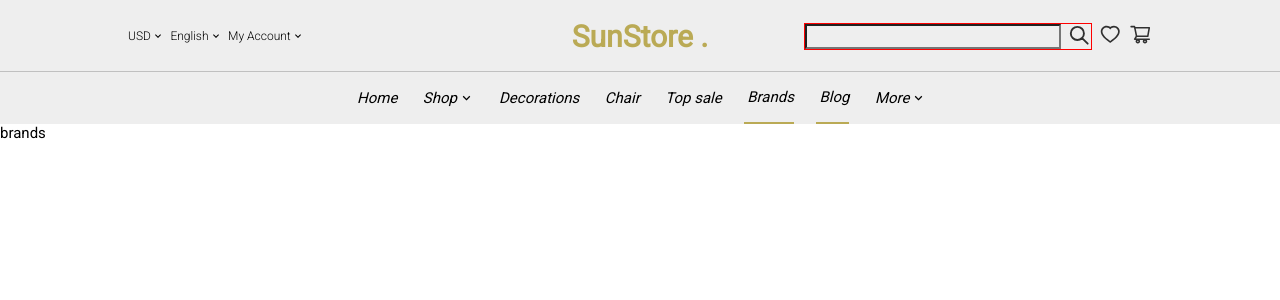
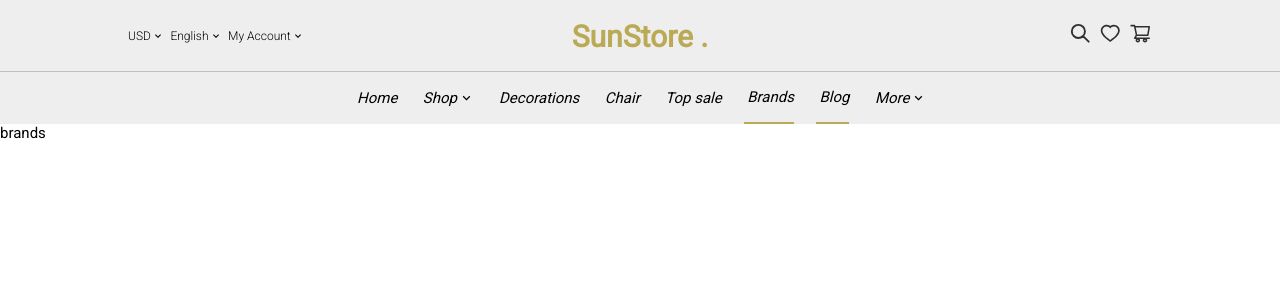
Before and after one commit to JhonItalo/Ecommerce-SunStore, a Next.js app: page /brands in a window 1280 px wide. Shown: the top 300 px of the page. Built offline with nearby package versions, Linux system fonts and the light colour scheme.

Commit message:
criado estrutura inical da page produtos com ISR e requisição

```diff
--- a/src/components/banner/bannerST.tsx
+++ b/src/components/banner/bannerST.tsx
@@ -37,6 +37,7 @@ export const texto = styled.div`
   }
 `;
 export const bannerLink = styled.a`
+  cursor: pointer;
   width: 10rem;
   height: 2.5rem;
   font-style: italic;
--- a/src/components/bannerSecond/bannerSecondSt.tsx
+++ b/src/components/bannerSecond/bannerSecondSt.tsx
@@ -20,7 +20,6 @@ export const item = styled.div`
     align-items: end;
   }
   div {
-    //background-color: red;
     display: flex;
     flex-direction: column;
     justify-content: center;
@@ -37,6 +36,7 @@ export const item = styled.div`
   }
 `;
 export const bannerLink = styled.a`
+  cursor: pointer;
   width: 7rem;
   height: 2rem;
   display: flex;
--- a/src/components/carrinhoBusca/CarrinhoBusca.tsx
+++ b/src/components/carrinhoBusca/CarrinhoBusca.tsx
@@ -1,17 +1,34 @@
 import * as S from "./carrinhoBuscaST";
+import { useEffect, useRef, useState } from "react";
 
 import { AiOutlineShoppingCart, AiOutlineHeart } from "react-icons/ai";
 import { HiOutlineSearch } from "react-icons/hi";
 
 const CarrinhoBusca = () => {
+  useEffect(() => {
+    localStorage.setItem("carrinho", "teste");
+  });
+
+  const [inputOn, setinputOn] = useState<string>("off");
+
   return (
     <S.icons>
-      <S.busca>
-        <input type="text" maxLength={20} />
-        <HiOutlineSearch />
+      <S.busca
+        active={inputOn === "on"}
+        onDoubleClick={() => setinputOn("off")}
+      >
+        <input type="text" maxLength={50} />
+
+        <HiOutlineSearch onClick={() => setinputOn("on")} />
       </S.busca>
-      <AiOutlineHeart />
-      <AiOutlineShoppingCart />
+
+      <S.favoritos>
+        <AiOutlineHeart />
+      </S.favoritos>
+
+      <S.carrinho>
+        <AiOutlineShoppingCart />
+      </S.carrinho>
     </S.icons>
   );
 };
--- a/src/components/carrinhoBusca/carrinhoBuscaST.tsx
+++ b/src/components/carrinhoBusca/carrinhoBuscaST.tsx
@@ -1,22 +1,47 @@
 import styled from "styled-components";
+
+interface props {
+  active: boolean;
+}
 
 export const icons = styled.div`
   display: flex;
+  justify-content: baseline;
+  gap: 0.5rem;
+  font-size: 1.5rem;
+  color: rgba(0, 0, 0, 0.8);
+  svg {
+    cursor: pointer;
+  }
+`;
+export const busca = styled.div<props>`
+  display: flex;
   justify-content: end;
   gap: 0.5rem;
-  font-size: 1.5rem;
-  font-weight: 100;
-  color: rgba(0, 0, 0, 0.8);
-`;
-export const busca = styled.div`
-  display: flex;
-  justify-content: space-between;
-  gap: 0.5rem;
-  border: 1px solid red;
+
+  ${({ active }) => {
+    if (active) {
+      return `width: 25vw;
+      padding: 0.1rem 0;
+      padding-left: 0.5rem;
+      padding-right: 0.5rem;
+      border: 1px solid black;
+      border-radius: 2rem;
+      `;
+    }
+  }}
+
   input {
-    width: 20vw;
-    font-size: 1.2rem;
+    padding-left: 0.3rem;
+    display: ${({ active }) => (active ? "block" : "none")};
+    width: 90%;
+    height: inherit;
+    font-size: 1rem;
     background-color: inherit;
-    //border: none;
+    border: none;
+    outline: none;
+    overflow: none;
   }
 `;
+export const favoritos = styled.div``;
+export const carrinho = styled.div``;
--- a/src/pages/index.tsx
+++ b/src/pages/index.tsx
@@ -19,6 +19,7 @@ interface props {
 
 export default function Home({ newP, feature, best }: props) {
   console.log("renderizou index");
+  console.log(best[0].id);
   return (
     <>
       <Head>
```
Also changed, not shown: src/components/topcategory/TopCategory.tsx (+26 -3 lines), src/components/topcategory/topCategoryST.tsx (+4 -6 lines), src/pages/produtos/[produtos].tsx (added, +46 -0 lines).
